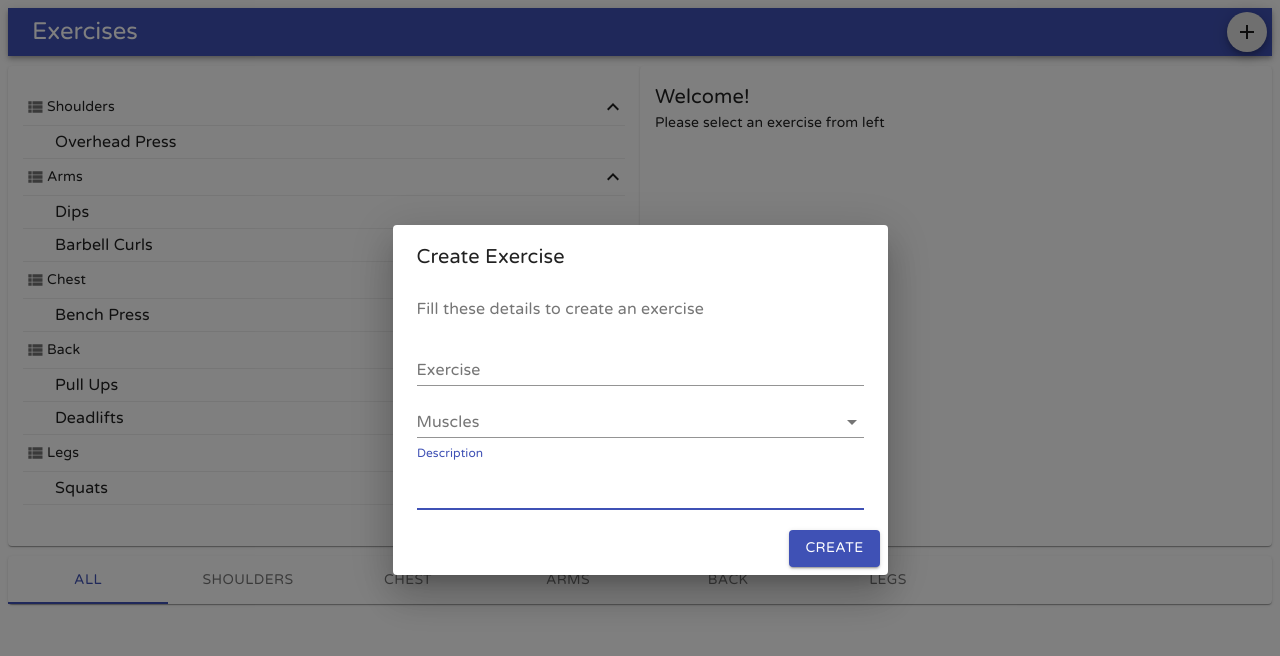
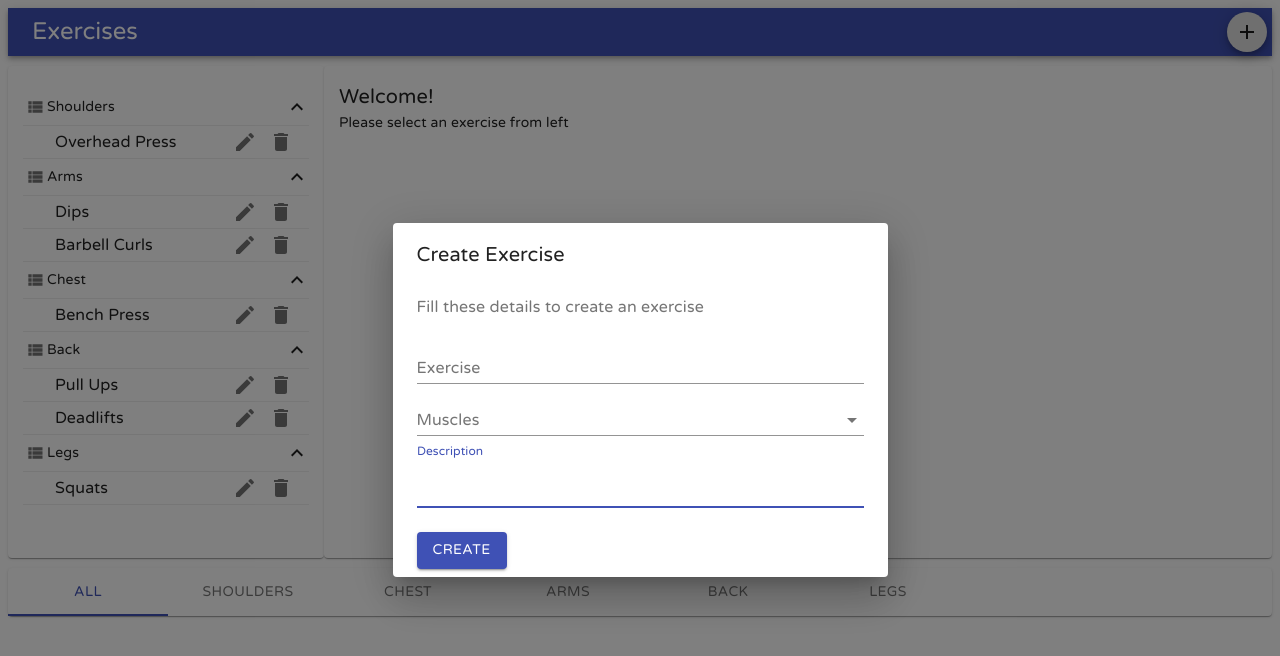
Before and after one commit to harsh-95/react-material-ui, a React (Create React App) app: page / in a window 1280 px wide. Both pictures are taken after a click on the button 1247 px from the left and 32 px from the top of the page. Shown: the top 656 px of the page. Built offline with nearby package versions, Linux system fonts and the light colour scheme.

Commit message:
edited form and dialog files and added delete exercise

```diff
--- a/src/components/App.js
+++ b/src/components/App.js
@@ -30,17 +30,44 @@ export default class App extends Component {
     });
   };
 
-  handleExcerciseSelect = id => {
+  handleExerciseSelect = id => {
     console.log(id);
     this.setState(prevState => ({
-      exercise: prevState.exercises.find(ex => ex.id === id)
+      exercise: prevState.exercises.find(ex => ex.id === id),
+      editMode: false
     }));
   };
 
   handleExerciseCreate = (exercise) => {
     console.log('bb');console.log(exercise);console.log(this.state.exercises);
-    this.setState(({excercises})=>({
+    this.setState(({exercises})=>({
       exercises: [...exercises, exercise]
+    }))
+  }
+
+  handleExerciseDelete = (id) => {
+    this.setState(({exercises})=>({
+      exercises: exercises.filter((ex)=> ex.id !== id),
+      editMode: false,
+      exercise:{}
+    }))
+  }
+
+  handleExerciseSelectEdit = (id) => {
+      console.log(id);
+      this.setState(prevState => ({
+        exercise: prevState.exercises.find(ex => ex.id === id),
+        editMode: true
+      }));
+  }
+
+  handleSubmitEditExercise = exercise => {
+    this.setState(({exercises})=>({
+        exercises: [
+          ...exercises.filter((ex)=> ex.id !== exercise.id),
+          exercise
+        ],
+        exercise
     }))
   }
 
@@ -57,7 +84,12 @@ export default class App extends Component {
           exercises={exercises}
           category={this.state.category}
           exercise={this.state.exercise}
-          onSelect={this.handleExcerciseSelect}
+          muscles={muscles}
+          editMode={this.state.editMode}
+          onSelect={this.handleExerciseSelect}
+          onDelete={this.handleExerciseDelete}
+          onSelectEdit={this.handleExerciseSelectEdit}
+          onEditExercise={this.handleSubmitEditExercise}
         />
         <Footer
           muscles={muscles}
--- /dev/null
+++ b/src/components/Exercises/Dialog.js
@@ -0,0 +1,65 @@
+import React, { Component, Fragment } from "react";
+import {
+  Dialog,
+  DialogTitle,
+  DialogContent,
+  DialogContentText,
+  Fab
+} from "@material-ui/core";
+
+import Form from './Form';
+
+import AddIcon from "@material-ui/icons/Add";
+
+class CreateExercise extends Component {
+
+  state = {
+    open: false
+  };
+
+  handleToggle = () => {
+    this.setState({
+      open: !this.state.open
+    });
+  };
+
+  handleSubmitExercise = exercise => {
+    this.handleToggle();
+    this.props.onCreate(exercise)
+  }
+
+  render() {
+
+    const { title, muscle, description} = this.state,
+          { muscles, onCreate } = this.props
+
+    return (
+      <Fragment>
+        <Fab
+          aria-label="add"
+          size="small"
+          onClick={this.handleToggle}
+          style={{ position: "absolute", right: 5 }}
+        >
+          <AddIcon />
+        </Fab>
+
+        <Dialog open={this.state.open} onClose={this.handleToggle}>
+          <DialogTitle id="form-dialog-title">Create Exercise</DialogTitle>
+          <DialogContent>
+            <DialogContentText>
+              Fill these details to create an exercise
+            </DialogContentText>
+
+            <Form muscles={muscles}
+                  onSubmit={this.handleSubmitExercise}
+                  open={this.state.open} />
+
+          </DialogContent>
+        </Dialog>
+      </Fragment>
+    );
+  }
+}
+
+export default CreateExercise;
--- a/src/components/Exercises/Dialogs/Create.js
+++ /dev/null
@@ -1,140 +0,0 @@
-import React, { Component, Fragment } from "react";
-import {
-  Dialog,
-  DialogTitle,
-  DialogContent,
-  DialogContentText,
-  TextField,
-  DialogActions,
-  Button,
-  FormControl,
-  InputLabel,
-  Select,
-  MenuItem,
-  Fab
-} from "@material-ui/core";
-
-import AddIcon from "@material-ui/icons/Add";
-import { withStyles } from "@material-ui/core/styles";
-
-const styles = theme => ({
-  formControl: {
-    width: "100%"
-  }
-});
-
-class CreateExercise extends Component {
-  state = {
-    open: false,
-    exercise: {
-      title: "",
-      muscles: "",
-      description: "",
-      id:"123"
-    }
-  };
-
-  handleToggle = () => {
-    this.setState({
-      open: !this.state.open
-    });
-  };
-
-  handleChange = name => ({target:{value}}) => {
-    this.setState({
-        exercise:{
-            ...this.state.exercise,[name]: value
-        }
-    })
-  };
-
-  handleSubmit = () => {
-      const {exercise} = this.state;
-      console.log('aa');console.log(exercise);
-    this.props.onCreate(exercise);
-
-    this.setState({
-        open:false,
-        exercise:{
-            title:"",
-            description:"",
-            muscles:""
-        }
-    })
-  };
-
-  render() {
-    const { muscles: categories, classes } = this.props,
-      {
-        exercise: { title, muscle, description }
-      } = this.state;
-    return (
-      <Fragment>
-        <Fab
-          aria-label="add"
-          size="small"
-          onClick={this.handleToggle}
-          style={{ position: "absolute", right: 5 }}
-        >
-          <AddIcon />
-        </Fab>
-
-        <Dialog open={this.state.open} onClose={this.handleToggle}>
-          <DialogTitle id="form-dialog-title">Create Exercise</DialogTitle>
-          <DialogContent>
-            <DialogContentText>
-              Fill these details to create an exercise
-            </DialogContentText>
-            <TextField
-              autoFocus
-              margin="dense"
-              id="title"
-              label="Exercise"
-              type="text"
-              name="title"
-              value={title}
-              onChange={this.handleChange('title')}
-              className={classes.formControl}
-            />
-            <FormControl className={classes.formControl}>
-              <InputLabel>Muscles</InputLabel>
-              <Select
-                labelId="demo-simple-select-label"
-                value={muscle}
-                onChange={this.handleChange('muscles')}
-              >
-                {categories.map((muscle, i) => (
-                  <MenuItem key={i} value={muscle}>
-                    {muscle}
-                  </MenuItem>
-                ))}
-              </Select>
-            </FormControl>
-            <TextField
-              autoFocus
-              margin="dense"
-              label="Description"
-              type="text"
-              value={description}
-              onChange={this.handleChange('description')}
-              className={classes.formControl}
-              multiline
-              rows={2}
-            />
-          </DialogContent>
-          <DialogActions>
-            <Button
-              color="primary"
-              variant="contained"
-              onClick={this.handleSubmit}
-            >
-              Create
-            </Button>
-          </DialogActions>
-        </Dialog>
-      </Fragment>
-    );
-  }
-}
-
-export default withStyles(styles)(CreateExercise);
--- /dev/null
+++ b/src/components/Exercises/Form.js
@@ -0,0 +1,110 @@
+import React, { Component } from 'react';
+
+import {
+    FormControl,
+    InputLabel,
+    Select,
+    MenuItem,
+    TextField, Button
+} from '@material-ui/core';
+
+import { withStyles } from "@material-ui/core/styles";
+
+const styles = theme => ({
+  formControl: {
+    width: "100%"
+  }
+});
+
+class Form extends Component{
+
+  state = this.getInitState();
+
+  getInitState() {
+    const {exercise} = this.props;
+
+    return exercise ? exercise: {
+      title: "",
+      muscles: "",
+      description: "",
+    }
+  }
+
+  componentWillReceiveProps({exercise}){
+    this.setState({
+      ...exercise
+    })
+  }
+
+  handleChange = name => ({target:{value}}) => {
+    this.setState({
+            [name]: value
+    })
+  };
+
+  handleSubmit = () => {
+
+    this.props.onSubmit({
+      id:'1231',
+      ...this.state
+    })
+    this.setState(this.getInitState());
+  }
+
+    render(){
+      const { title, muscles, description} = this.state,
+            { muscles: categories, classes, exercise } = this.props;
+
+        return(
+            <form>
+                <TextField
+              autoFocus
+              margin="dense"
+              id="title"
+              label="Exercise"
+              type="text"
+              name="title"
+              value={title}
+              onChange={this.handleChange('title')}
+              className={classes.formControl}
+            />
+            <FormControl className={classes.formControl}>
+              <InputLabel>Muscles</InputLabel>
+              <Select
+                labelId="demo-simple-select-label"
+                value={muscles}
+                onChange={this.handleChange('muscles')}
+              >
+                {categories.map((muscle, i) => (
+                  <MenuItem key={i} value={muscle}>
+                    {muscle}
+                  </MenuItem>
+                ))}
+              </Select>
+            </FormControl>
+            <TextField
+              autoFocus
+              margin="dense"
+              label="Description"
+              type="text"
+              value={description}
+              onChange={this.handleChange('description')}
+              className={classes.formControl}
+              multiline
+              rows={2}
+            /><br/><br/>
+            <Button
+              color="primary"
+              variant="contained"
+              onClick={this.handleSubmit}
+            >
+              {exercise
+                ? 'Edit'
+                : 'Create'}
+
+            </Button>
+            </form>
+        )
+    }
+}
+export default withStyles(styles)(Form);
--- a/src/components/Exercises/index.js
+++ b/src/components/Exercises/index.js
@@ -6,13 +6,18 @@ import {
   List,
   ListItem,
   ListItemText,
+  ListItemSecondaryAction,
   styled
 } from "@material-ui/core";
 
+import Form from './Form';
+
 import Collapse from '@material-ui/core/Collapse';
-import ExpandLess from '@material-ui/icons/ExpandLess';
-import ExpandMore from '@material-ui/icons/ExpandMore';
 import ListItemIcon from '@material-ui/core/ListItemIcon';
+import IconButton from '@material-ui/core/IconButton';
+
+import {ExpandLess, ExpandMore, Edit } from '@material-ui/icons';
+import DeleteIcon from '@material-ui/icons/Delete';
 import ViewListIcon from '@material-ui/icons/ViewList';
 
 const styles = {
@@ -20,7 +25,7 @@ const styles = {
     padding: 15,
     marginTop: 10,
     marginBottom: 10,
-    height: 450,
+    height: 462,
     overflowY: "auto"
   }
 };
@@ -57,16 +62,22 @@ render(){
     exercises,
     category,
     onSelect,
+    exercise,
     exercise: {
       id,
       title= "Welcome!",
       description= "Please select an exercise from left"
-    }
+    },
+    onDelete,
+    onSelectEdit,
+    onEditExercise,
+    editMode,
+    muscles
   } = this.props;
 
   return (
     <Grid container>
-      <Grid item xs>
+      <Grid item xs={6} sm={5} md={4} lg={3}>
         <Paper style={styles.Paper}>
           {/* {exercises.map(([group, exercises], i) =>
             !category || category === group ? (
@@ -106,6 +117,14 @@ render(){
                     <Fragment key={i}>
                     <StyledListItem button onClick={() => onSelect(id)}>
                       <ListItemText primary={title} />
+                      <ListItemSecondaryAction>
+                      <IconButton edge="end" aria-label="delete">
+                        <Edit onClick={()=>onSelectEdit(id)} />
+                      </IconButton>
+                      <IconButton edge="end" aria-label="delete">
+                        <DeleteIcon onClick={()=>onDelete(id)} />
+                      </IconButton>
+                    </ListItemSecondaryAction>
                     </StyledListItem>
                     <div style={{borderBottom: '1px solid #eee'}}></div>
                     </Fragment>
@@ -120,8 +139,14 @@ render(){
       </Grid>
       <Grid item xs>
         <Paper style={styles.Paper}>
+        {editMode
+        ? <Form muscles={muscles}
+                exercise={exercise}
+                onSubmit={onEditExercise} />
+        : <Fragment>
           <Typography variant="h6">{title}</Typography>
           <Typography variant="body2">{description}</Typography>
+        </Fragment>}
         </Paper>
       </Grid>
     </Grid>
--- a/src/components/Layouts/Header.js
+++ b/src/components/Layouts/Header.js
@@ -1,6 +1,6 @@
 import React from "react";
 import { AppBar, Toolbar, Typography } from "@material-ui/core";
-import CreateExercise from "../Exercises/Dialogs/Create";
+import CreateExercise from "../Exercises/Dialog";
 
 const Header = ({ muscles, onExerciseCreate }) => {
   return (
```
